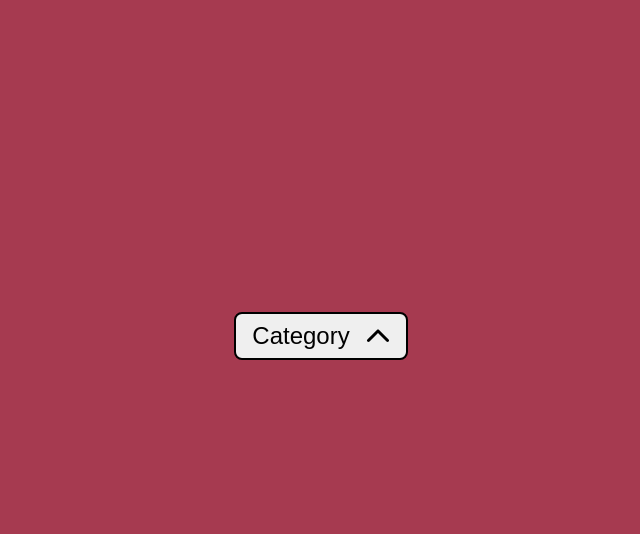
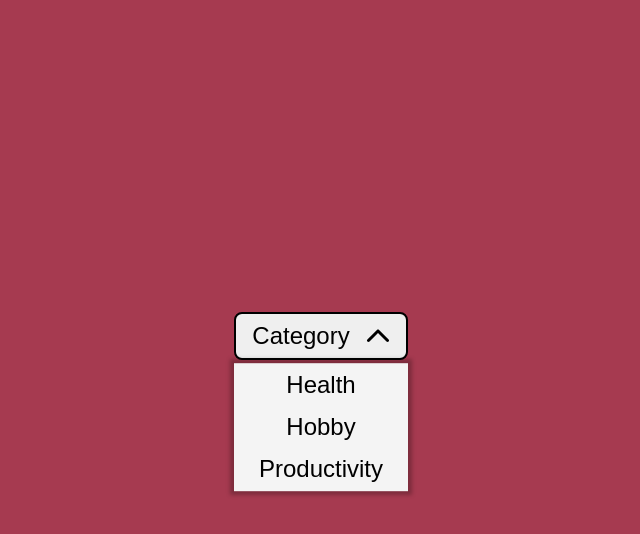
Before and after one commit to EtshD1/dropdown-criminal, a plain HTML site: page index.html in a window 1280 px wide. Both pictures are taken after a click on the button "Category". Shown: the whole page, without its empty margins (319-959 px from the left). Drawn offline with Linux system fonts and the light colour scheme.

Commit message:
Add JavaScript logic to toggle menu doing this by JS enables the button to be blur even if click

```diff
--- a/index.html
+++ b/index.html
@@ -21,6 +21,7 @@
       <li>Productivity</li>
     </ul>
   </div>
+  <script src="./toggler.js"></script>
 </body>
 
 </html>
--- /dev/null
+++ b/toggler.js
@@ -0,0 +1,18 @@
+(() => {
+  const toggler = document.querySelector(".dropdown button");
+  const menu = document.querySelector(".dropdown ul");
+
+  let active = false;
+
+  toggler.addEventListener("focus", () => menu.classList.add("active"));
+  toggler.addEventListener("blur", () => menu.classList.remove("active"));
+
+  toggler.addEventListener("click", () => {
+    if (active) {
+      active = false;
+      toggler.blur();
+      return;
+    }
+    active = true;
+  })
+})();
```
